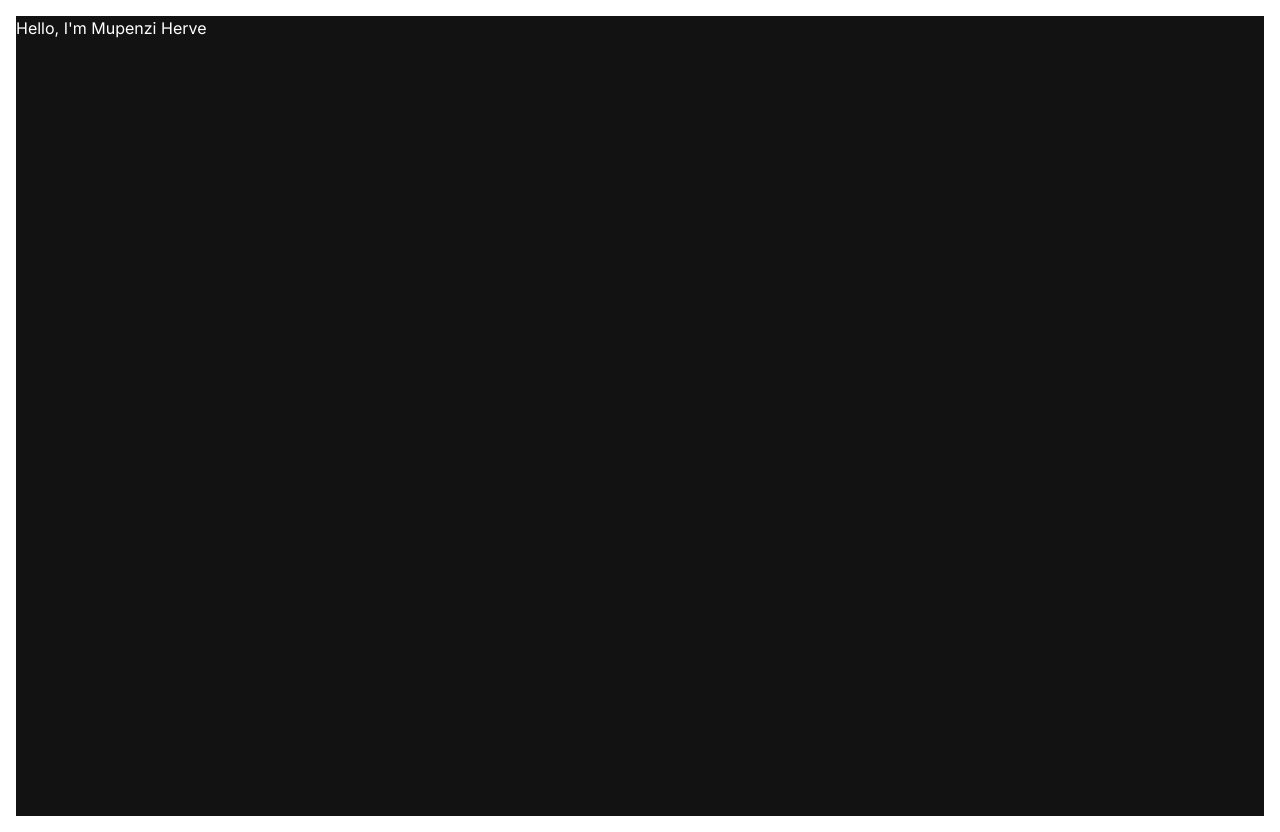
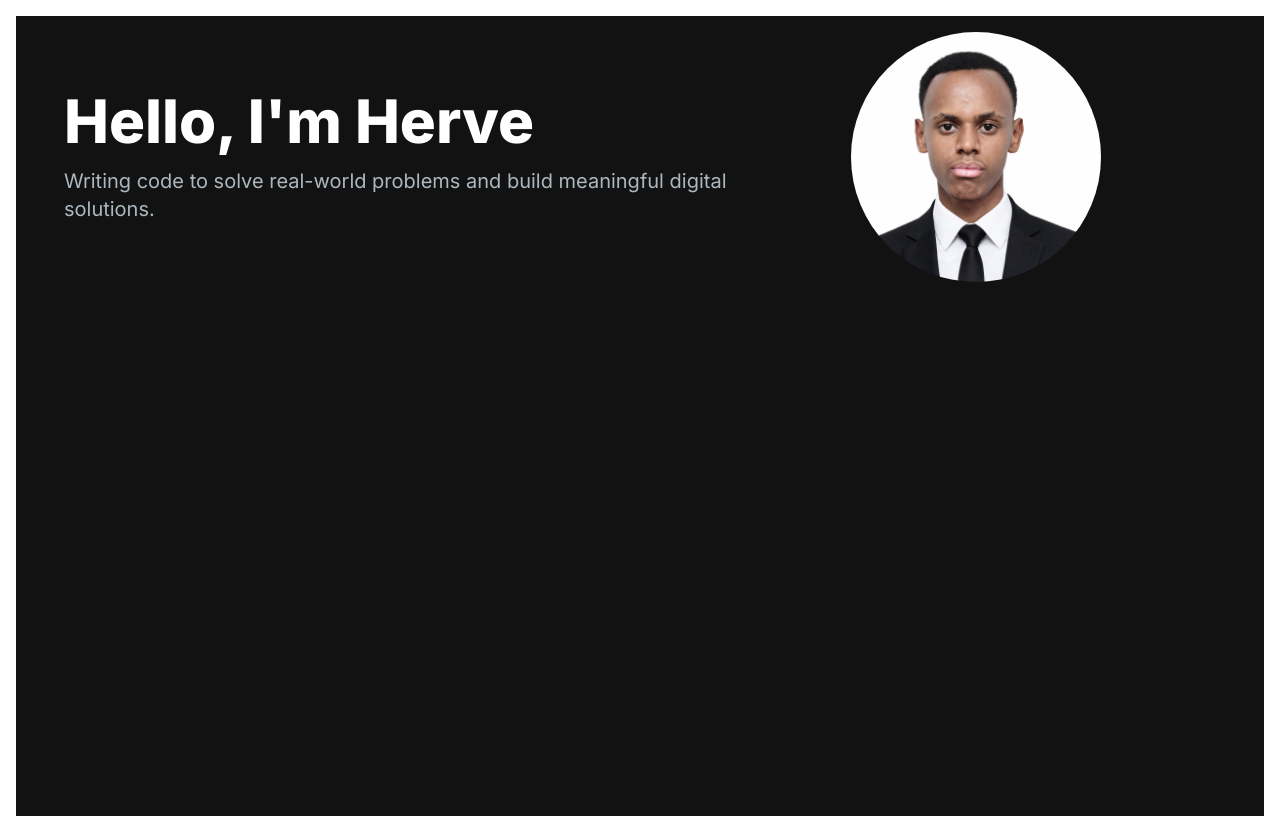
Before and after one commit to mupenziherve/non-stop-challenges, a Next.js app in the folder my-portifolio/portifolio/: page / in a window 1280 px wide. Built offline with nearby package versions, Linux system fonts and the light colour scheme.

Commit message:
rounded image

```diff
--- a/my-portifolio/portifolio/app/components/HeroSection.jsx
+++ b/my-portifolio/portifolio/app/components/HeroSection.jsx
@@ -1,8 +1,34 @@
+import Image from 'next/image'
+
 const HeroSection = () => {
   return (
     <section>
-      <h1 className="text-white">Hello, I'm Mupenzi Herve</h1>
+      <div className="grid grid-cols-1 lg:grid-cols-12 items-center">
+        <div className="col-span-7 place-self-center">
+          <h1 className="text-white mb-4 text-4xl lg:text-6xl font-extrabold">
+            Hello, I'm Herve
+          </h1>
+
+          <p className="text-[#adb7be] text-lg lg:text-xl">
+            Writing code to solve real-world problems and build meaningful
+            digital solutions.
+          </p>
+        </div>
+
+        <div className="col-span-5 flex justify-center">
+          <div className="rounded-full overflow-hidden w-[250px] h-[250px]">
+            <Image
+              src="/passport.png"
+              alt="hero image"
+              width={250}
+              height={250}
+              className="object-cover"
+            />
+          </div>
+        </div>
+      </div>
     </section>
   )
-};
-export default HeroSection;
+}
+
+export default HeroSection
--- a/my-portifolio/portifolio/app/page.tsx
+++ b/my-portifolio/portifolio/app/page.tsx
@@ -3,7 +3,7 @@ import HeroSection from "./components/HeroSection";
 
 export default function Home() {
   return (
-    <main className='flex min-h-screen flex-col bg-[#121212] container mx-auto' >
+    <main className='flex min-h-screen flex-col bg-[#121212] container mx-auto px-12 py-4' >
     <HeroSection/>
     </main>
 
```
Also changed, not shown: my-portifolio/portifolio/public/passport.png (added), 1 other file (tests, documents, lock files or other folders).
